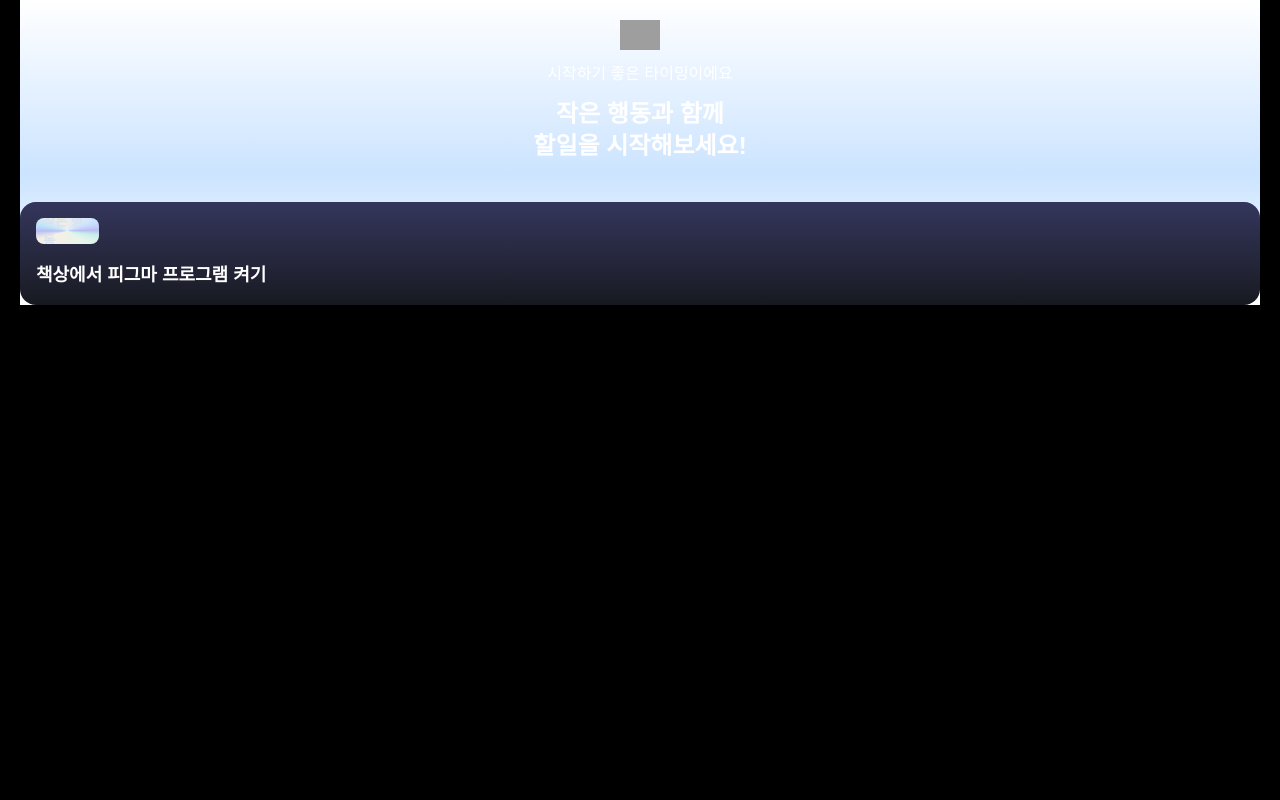
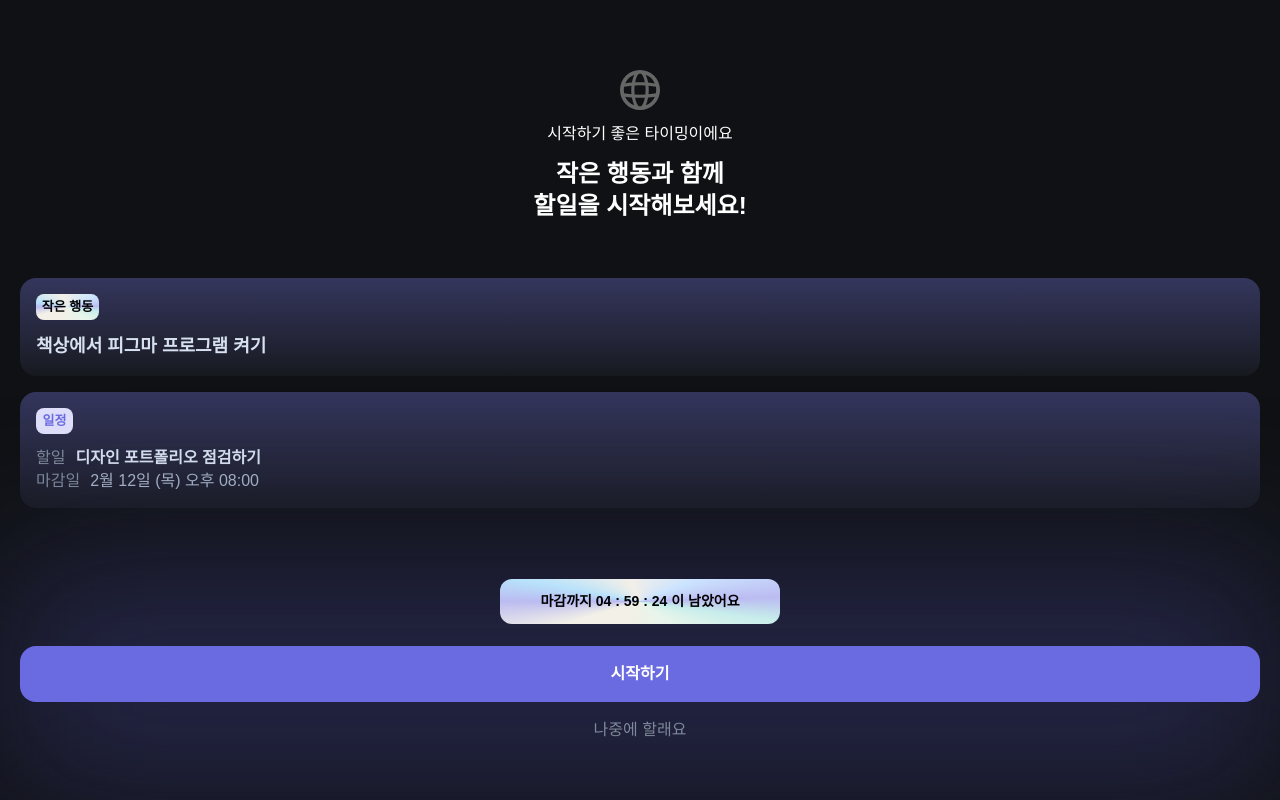
Before and after one commit to ljh130334/16th-team3-FE, a Next.js app: page /action/start in a window 1280 px wide. Built offline with nearby package versions, Linux system fonts and the light colour scheme; grey boxes are pictures that could not be loaded.

Commit message:
feat: 작은행동 시작 첫 화면 퍼블리싱

```diff
--- a/src/app/action/start/page.tsx
+++ b/src/app/action/start/page.tsx
@@ -3,15 +3,9 @@ import Image from 'next/image';
 
 export default function StartPage() {
   return (
-    <div className="flex h-screen flex-col gap-4 bg-[#000000] px-5">
-      <div className="bg-[linear-gradient(180deg,_#FFFFFF_0%,_#CCE4FF_57%,_#FFFFFF_100%)]">
-        <div className="flex flex-col items-center justify-center gap-3 pb-10 pt-5">
-          <Image
-            src="/icon/hourglass.svg"
-            alt="모래시계"
-            width={40}
-            height={40}
-          />
+    <div className="flex h-screen flex-col gap-4 bg-background-primary">
+      <div className="mt-[50px] flex flex-col items-center justify-center gap-3 px-5 pb-10 pt-5">
+        <Image src="/globe.svg" alt="모래시계" width={40} height={40} />
         <p className="text-base text-white">시작하기 좋은 타이밍이에요</p>
         <p className="text-center text-2xl font-semibold text-white">
           작은 행동과 함께
@@ -19,18 +13,58 @@ export default function StartPage() {
           할일을 시작해보세요!
         </p>
       </div>
-        <div className="w-full rounded-2xl bg-[#17191F]">
-          <div className="flex w-full flex-col gap-[17px] rounded-2xl bg-[linear-gradient(180deg,_rgba(121,121,235,0.3)_0%,_rgba(121,121,235,0.1)_70%,_rgba(121,121,235,0)_100%)] py-4 pl-4">
-            <div className="relative flex h-[26px] w-[63px] items-center overflow-hidden rounded-[8px] px-[7px] py-[5px] before:absolute before:inset-0 before:bg-[conic-gradient(from_220deg_at_50%_50%,_#F2F0E7_0%,_#BBBBF1_14%,_#B8E2FB_24%,_#F2EFE8_37%,_#CCE4FF_48%,_#BBBBF1_62%,_#C7EDEB_72%,_#E7F5EB_83%,_#F2F0E7_91%,_#F2F0E7_100%)] before:[transform:scale(4,1)]">
-              <span className="relative z-10 text-[13px] font-semibold">
+
+      <div className="flex flex-col gap-4 px-5">
+        <div className="rounded-2xl bg-[#17191F]">
+          <div className="flex flex-col gap-3 rounded-2xl bg-[linear-gradient(180deg,_rgba(121,121,235,0.3)_0%,_rgba(121,121,235,0.1)_70%,_rgba(121,121,235,0)_100%)] py-4 pl-4">
+            <div className="relative flex h-[26px] w-[63px] items-center justify-center overflow-hidden rounded-[8px] py-[5px] before:absolute before:inset-0 before:bg-[conic-gradient(from_220deg_at_50%_50%,_#F2F0E7_0%,_#BBBBF1_14%,_#B8E2FB_24%,_#F2EFE8_37%,_#CCE4FF_48%,_#BBBBF1_62%,_#C7EDEB_72%,_#E7F5EB_83%,_#F2F0E7_91%,_#F2F0E7_100%)] before:[transform:scale(4,1)]">
+              <div className="relative z-10 text-l6 font-semibold text-black">
                 작은 행동
-              </span>
               </div>
-            <p className="text-lg font-semibold text-white">
+            </div>
+            <p className="text-gray-normal text-lg font-semibold">
               책상에서 피그마 프로그램 켜기
             </p>
           </div>
         </div>
+        <div className="w-full rounded-2xl bg-[#17191F]">
+          <div className="flex w-full flex-col gap-3 rounded-2xl bg-[linear-gradient(180deg,_rgba(121,121,235,0.3)_0%,_rgba(121,121,235,0.1)_70%,_rgba(121,121,235,0)_100%)] py-4 pl-4">
+            <div className="relative flex h-[26px] w-[37px] items-center justify-center overflow-hidden rounded-[8px] bg-component-accent-secondary py-[5px]">
+              <div className="relative z-10 text-l6 font-semibold text-icon-accent">
+                일정
+              </div>
+            </div>
+            <div>
+              <div className="flex gap-2.5">
+                <div className="text-gray-alternative text-b2">할일</div>
+                <div className="text-gray-normal text-s2">
+                  디자인 포트폴리오 점검하기
+                </div>
+              </div>
+              <div className="flex gap-2.5">
+                <div className="text-gray-alternative text-b2">마감일</div>
+                <div className="text-gray-neutral text-b2">
+                  2월 12일 (목) 오후 08:00
+                </div>
+              </div>
+            </div>
+          </div>
+        </div>
+      </div>
+
+      <div className="relative mt-auto flex flex-col items-center px-5 py-6">
+        <div className="fixed bottom-0 left-0 right-0 h-[245px] bg-[rgba(65,65,137,0.40)] blur-[75px]" />
+        <div className="relative mb-[22px] flex h-[45px] items-center justify-center overflow-hidden rounded-[12px] px-10 py-[5px] before:absolute before:inset-0 before:bg-[conic-gradient(from_220deg_at_50%_50%,_#F2F0E7_0%,_#BBBBF1_14%,_#B8E2FB_24%,_#F2EFE8_37%,_#CCE4FF_48%,_#BBBBF1_62%,_#C7EDEB_72%,_#E7F5EB_83%,_#F2F0E7_91%,_#F2F0E7_100%)] before:[transform:scale(4,1)]">
+          <div className="relative z-10 text-s3 font-semibold text-black">
+            마감까지 04 : 59 : 24 이 남았어요
+          </div>
+        </div>
+        <Button variant="primary" className="relative mb-4 w-full">
+          시작하기
+        </Button>
+        <button className="text-gray-alternative relative mb-[34px]">
+          나중에 할래요
+        </button>
       </div>
     </div>
   );
--- a/tailwind.config.ts
+++ b/tailwind.config.ts
@@ -48,6 +48,9 @@ export default {
       },
       colors: {
         gray: {
+          normal: '#D7E1EF',
+          alternative: '#7E8999',
+          neutral: '#A7B4C7',
           0: '#FFFFFF',
           50: '#E6EDF8',
           100: '#D7E1EF',
```
Lines whose indentation alone changed are shown as unchanged.
